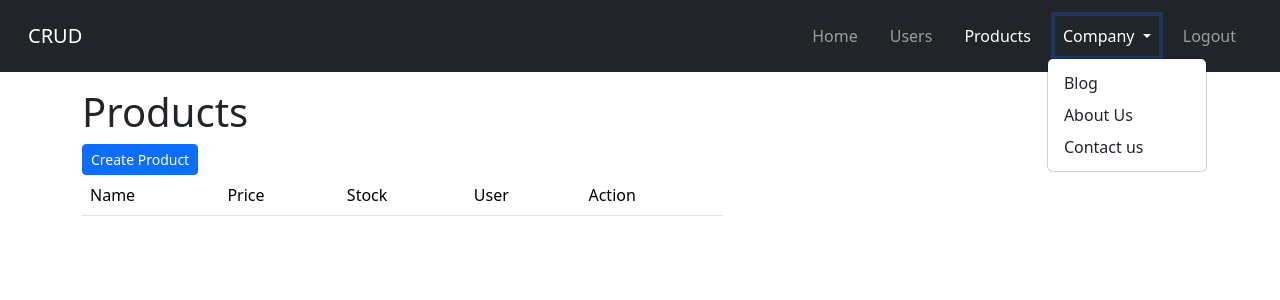
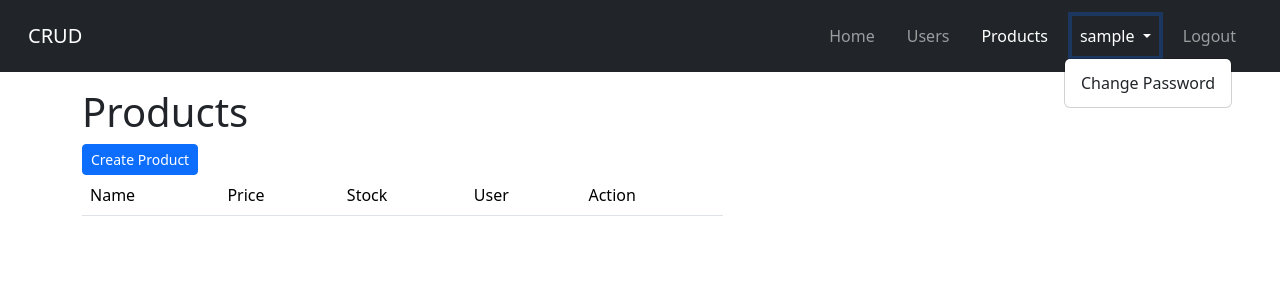
Before and after one commit to saepulfariz/flask_mvc_orm, a Flask app: page /products in a window 1280 px wide, after a click that opens the changed part. Shown: the top 300 px of the page. Run offline with Flask 3, Linux system fonts and the light colour scheme; the visitor is signed in with stand-in values (Sample User, id 1); parts of the project's set-up code (start-up, migrations or seed data) failed here and were passed over; some libraries are stand-ins or nearby versions.

Commit message:
add show username login and menu change password

```diff
--- a/app/views/template/navbar.html
+++ b/app/views/template/navbar.html
@@ -26,12 +26,12 @@
                 <li class="nav-item dropdown">
                     <a class="nav-link mx-2 dropdown-toggle" href="#" id="navbarDropdownMenuLink" role="button"
                         data-bs-toggle="dropdown" aria-expanded="false">
-                        Company
+                        {{ session['username'] }}
                     </a>
                     <ul class="dropdown-menu" aria-labelledby="navbarDropdownMenuLink">
-                        <li><a class="dropdown-item" href="#">Blog</a></li>
-                        <li><a class="dropdown-item" href="#">About Us</a></li>
-                        <li><a class="dropdown-item" href="#">Contact us</a></li>
+                        <li>
+                            <a class="dropdown-item" href="{{ url_for('users.change_password') }}">Change Password</a>
+                        </li>
                     </ul>
                 </li>
                 <li class="nav-item">
```
